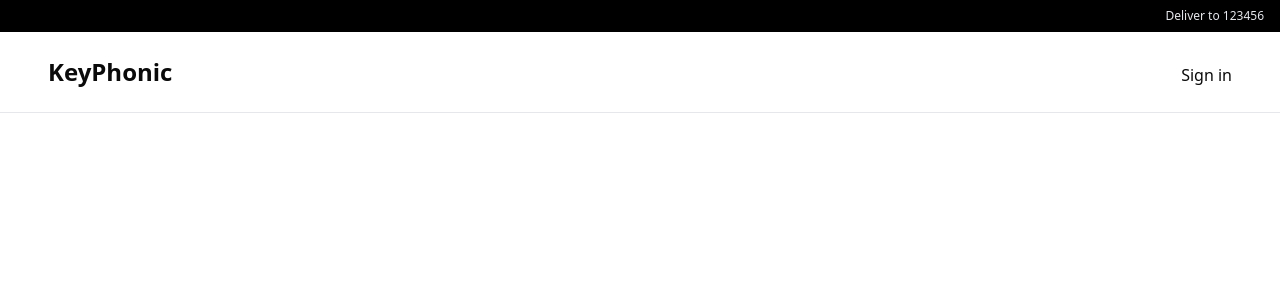
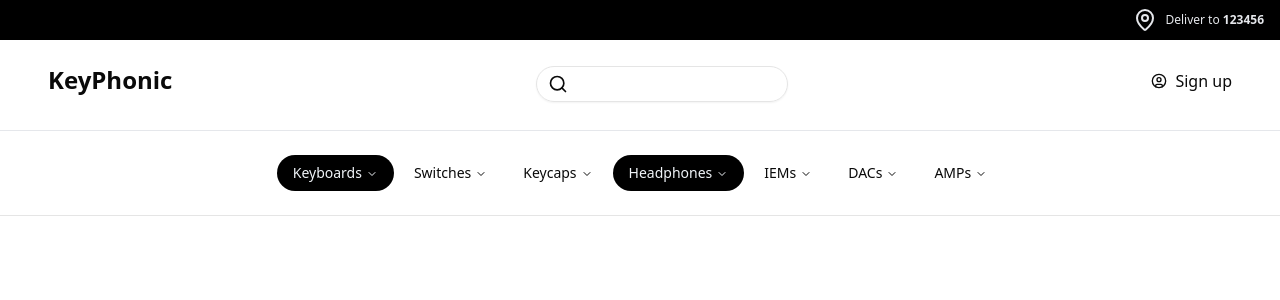
Before and after one commit to higajooj/keyphonic, a Next.js app: page / in a window 1280 px wide. Shown: the top 300 px of the page. Built offline with nearby package versions, Linux system fonts and the light colour scheme.

Commit message:
Add early product categories dropdown menus

```diff
--- a/src/app/page.tsx
+++ b/src/app/page.tsx
@@ -1,20 +1,37 @@
+import { CircleUser, MapPin } from "lucide-react";
+import Link from "next/link";
+import ProductCategories from "@/components/home/product-categories";
+import { Input } from "@/components/ui/input";
+
 const Home = () => {
   return (
-    <>
-      <div className="flex justify-end bg-black px-4 py-2 text-gray-200 text-xs">
-        {/*TODO: add "pin" icon*/}
-        <span>Deliver to 123456</span>
+    <div className="flex flex-col">
+      <div className="flex items-center justify-end gap-x-2 bg-black px-4 py-2 text-gray-200 text-xs">
+        <MapPin />
+        <span>
+          Deliver to <strong>123456</strong>
+        </span>
       </div>
+
       <div className="flex items-baseline justify-between border-gray-200 border-b px-12 py-6">
         <h1 className="font-bold text-2xl">KeyPhonic</h1>
 
+        <div>
+          <Input name="search" variant="search" />
+        </div>
+
         <div className="asd">
-          <a className="asd" href="#">
-            Sign in
-          </a>
+          <Link className="flex items-center gap-x-2" href="/">
+            <CircleUser size={16} />
+            <span>Sign up</span>
+          </Link>
         </div>
       </div>
-    </>
+
+      <div className="flex justify-center border-b py-6">
+        <ProductCategories />
+      </div>
+    </div>
   );
 };
 
--- /dev/null
+++ b/src/components/home/product-categories.tsx
@@ -0,0 +1,67 @@
+"use client";
+
+import * as React from "react";
+import {
+  NavigationMenu,
+  NavigationMenuContent,
+  NavigationMenuItem,
+  NavigationMenuList,
+  NavigationMenuTrigger,
+} from "@/components/ui/navigation-menu";
+
+const ProductCategories = () => {
+  return (
+    <NavigationMenu>
+      <NavigationMenuList>
+        <NavigationMenuItem>
+          <NavigationMenuTrigger className="rounded-full bg-black px-4 py-2 text-slate-100">
+            Keyboards
+          </NavigationMenuTrigger>
+          <NavigationMenuContent>
+            <span>keyboards</span>
+          </NavigationMenuContent>
+        </NavigationMenuItem>
+        <NavigationMenuItem>
+          <NavigationMenuTrigger>Switches</NavigationMenuTrigger>
+          <NavigationMenuContent>
+            <span>switches</span>
+          </NavigationMenuContent>
+        </NavigationMenuItem>
+        <NavigationMenuItem>
+          <NavigationMenuTrigger>Keycaps</NavigationMenuTrigger>
+          <NavigationMenuContent>
+            <span>keyboards</span>
+          </NavigationMenuContent>
+        </NavigationMenuItem>
+        <NavigationMenuItem>
+          <NavigationMenuTrigger className="rounded-full bg-black px-4 py-2 text-slate-100">
+            Headphones
+          </NavigationMenuTrigger>
+          <NavigationMenuContent>
+            <span>keyboards</span>
+          </NavigationMenuContent>
+        </NavigationMenuItem>
+        <NavigationMenuItem>
+          <NavigationMenuTrigger>IEMs</NavigationMenuTrigger>
+          <NavigationMenuContent>
+            <span>keyboards</span>
+          </NavigationMenuContent>
+        </NavigationMenuItem>
+        <NavigationMenuItem>
+          <NavigationMenuTrigger>DACs</NavigationMenuTrigger>
+          <NavigationMenuContent>
+            <span>keyboards</span>
+          </NavigationMenuContent>
+        </NavigationMenuItem>
+        <NavigationMenuItem>
+          <NavigationMenuTrigger>AMPs</NavigationMenuTrigger>
+          <NavigationMenuContent>
+            <span>keyboards</span>
+          </NavigationMenuContent>
+        </NavigationMenuItem>
+      </NavigationMenuList>
+    </NavigationMenu>
+  );
+};
+
+export default ProductCategories;
```
